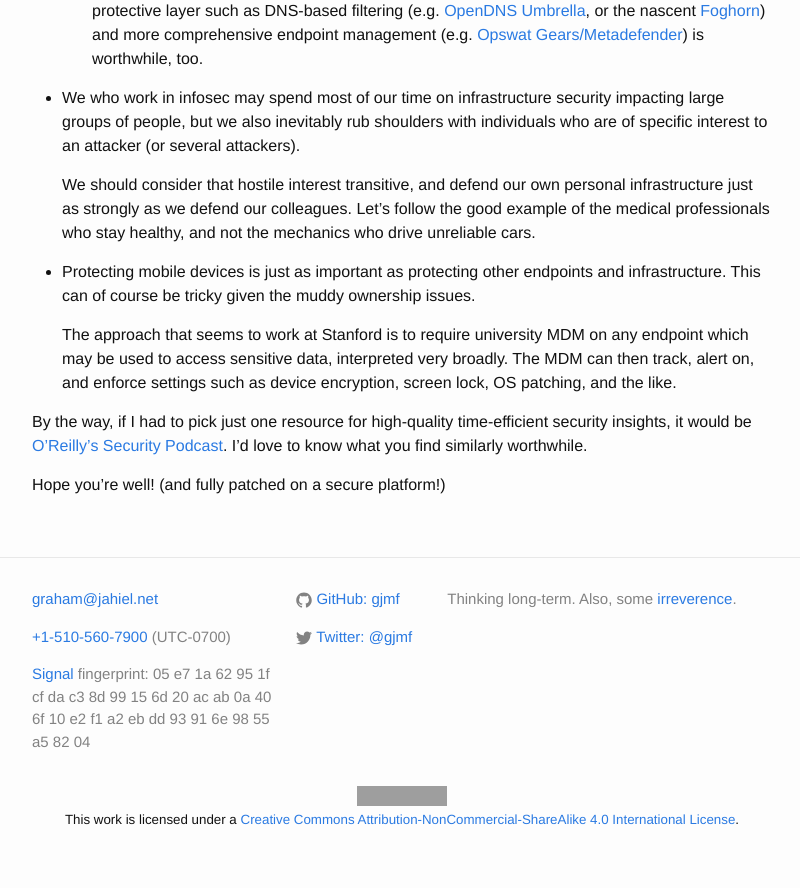
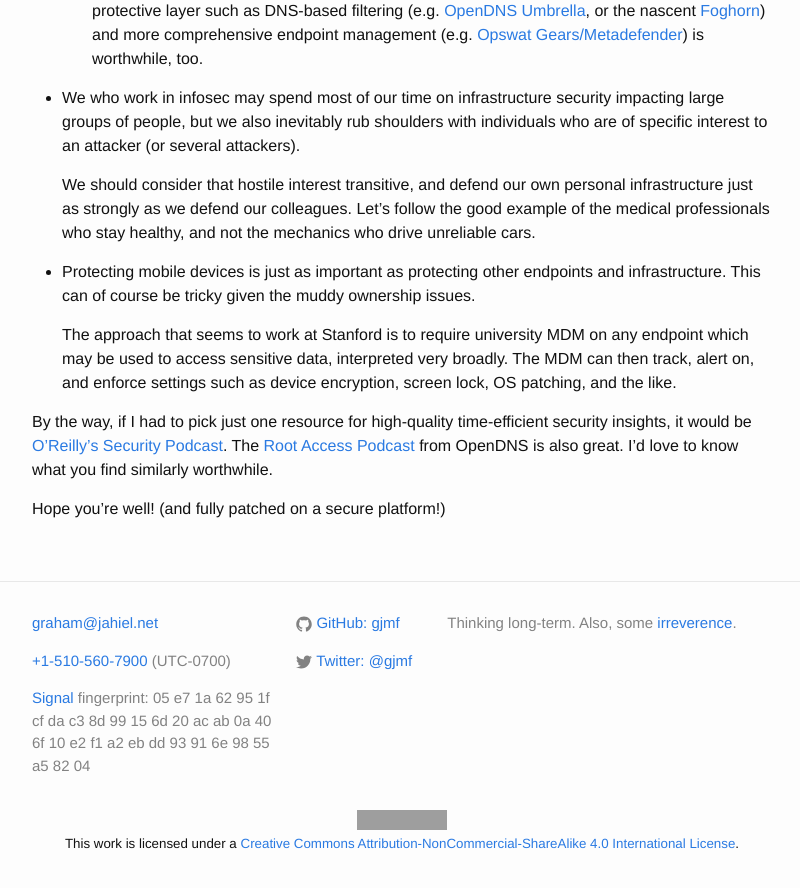
Before and after one commit to gjmf/gjmf.github.io, a Jekyll site: the page built from _posts/2016-09-02-a-win-for-the-defenders.markdown, in a window 1280 px wide and 900 px high, scrolled down 789 px. Shown: the top 888 px of the window, without its empty margins (238-1038 px from the left). Built offline with Jekyll 4.4.1, drawn with Linux system fonts in a browser that asks for light colours; grey boxes are pictures that could not be loaded.

Commit message:
+Note about a worthwhile podcast.

```diff
--- a/_posts/2016-09-02-a-win-for-the-defenders.markdown
+++ b/_posts/2016-09-02-a-win-for-the-defenders.markdown
@@ -30,6 +30,6 @@
   The approach that seems to work at Stanford is to require university MDM on any endpoint which may be used to access sensitive data, interpreted very broadly.  The MDM can then track, alert on, and enforce settings such as device encryption, screen lock, OS patching, and the like.
 
 
-By the way, if I had to pick just one resource for high-quality time-efficient security insights, it would be [O'Reilly's Security Podcast](https://www.oreilly.com/topics/oreilly-security-podcast). I'd love to know what you find similarly worthwhile.
+By the way, if I had to pick just one resource for high-quality time-efficient security insights, it would be [O'Reilly's Security Podcast](https://www.oreilly.com/topics/oreilly-security-podcast). The [Root Access Podcast](https://rootaccesspodcast.com/) from OpenDNS is also great.  I'd love to know what you find similarly worthwhile.
 
 Hope you're well!  (and fully patched on a secure platform!)
```
